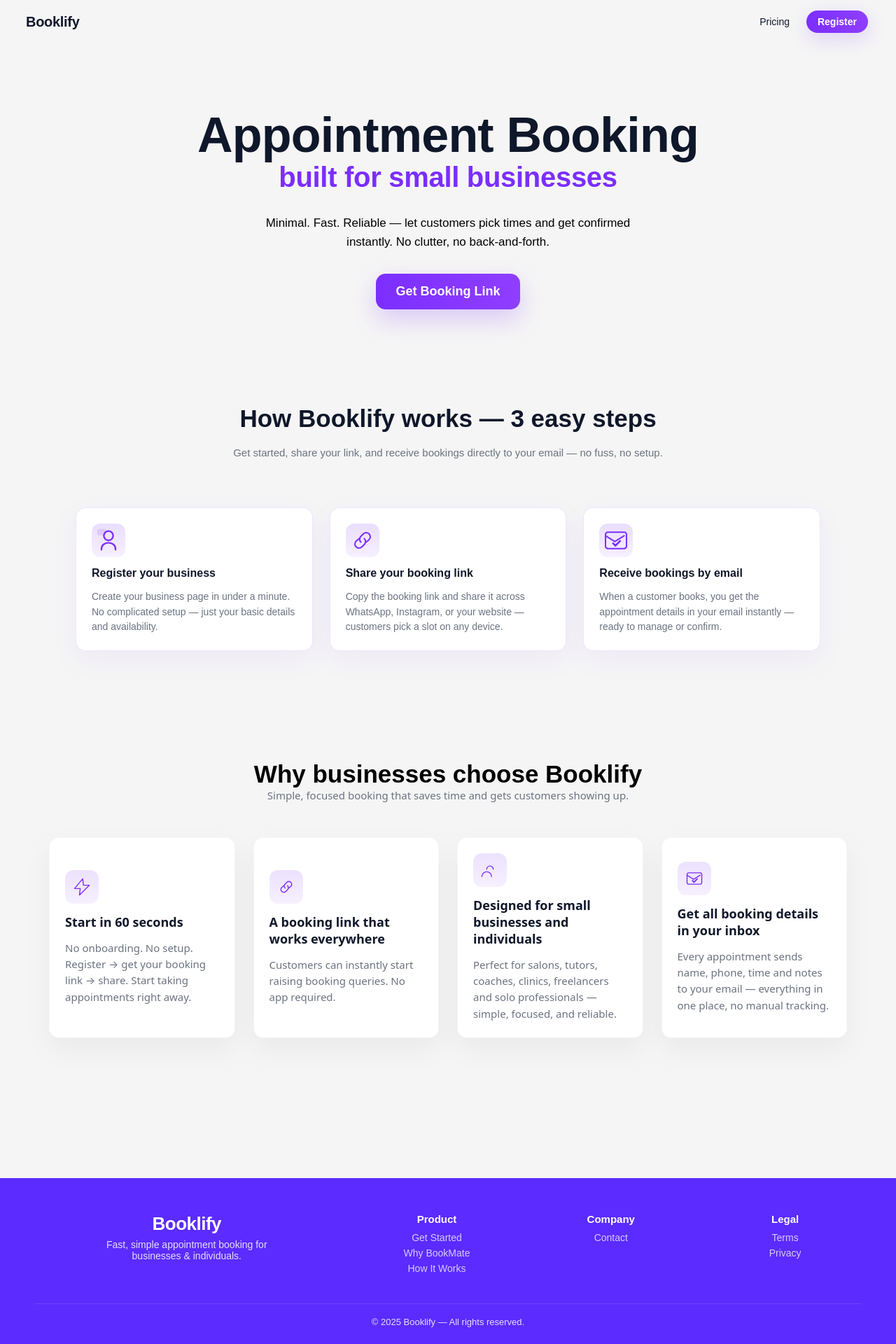
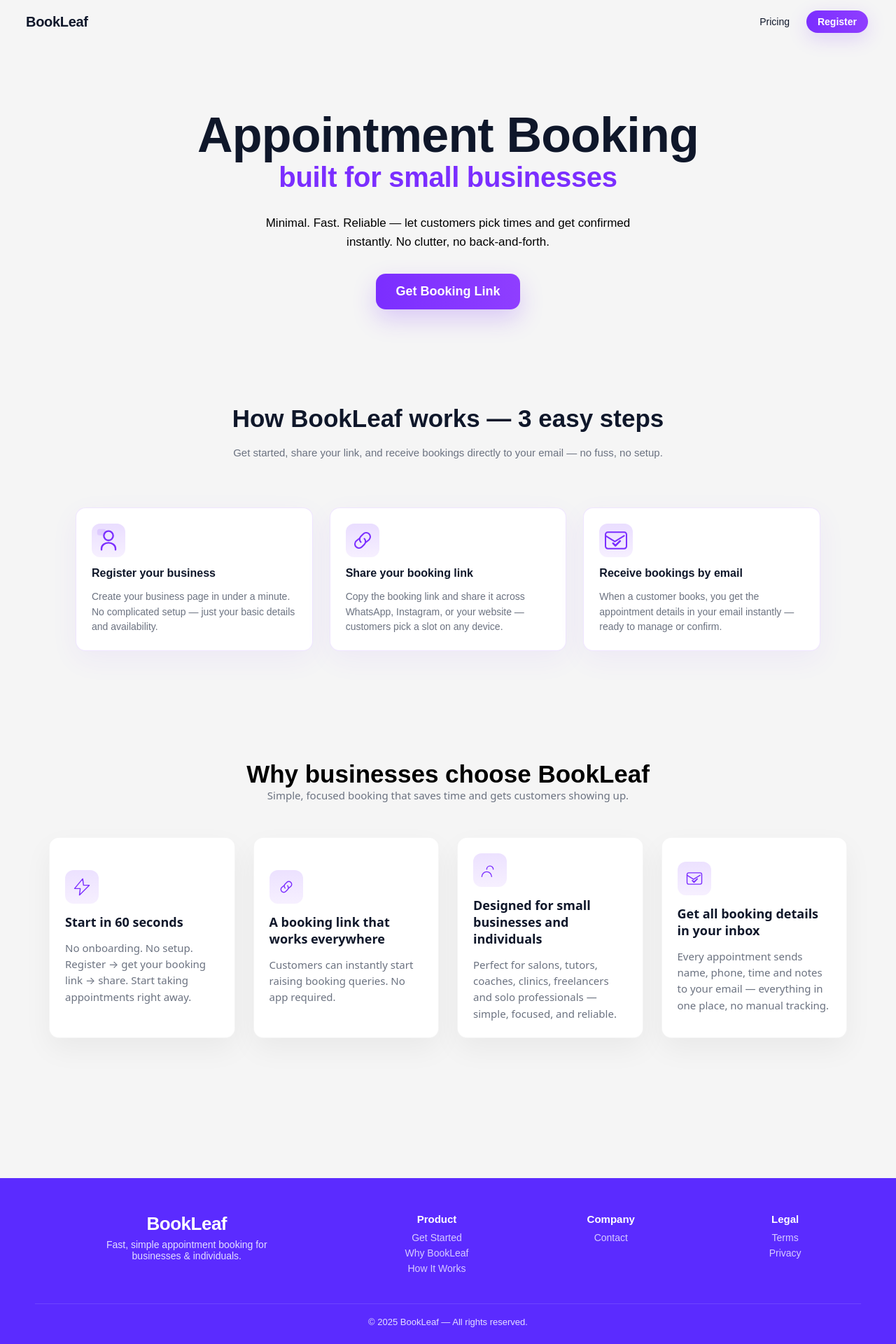
Before and after one commit to Ay-u-sh/bookleaf, a React (Vite) app in the folder frontend/: page / in a window 1280 px wide. Shown: the top 1920 px of the page at 70% size. Built offline with nearby package versions, Linux system fonts and the light colour scheme.

Commit message:
changed brand name

```diff
--- a/frontend/src/pages/LandingPage/components/FeatureHighlights.jsx
+++ b/frontend/src/pages/LandingPage/components/FeatureHighlights.jsx
@@ -57,7 +57,7 @@ export default function FeatureHighlights() {
     <section className="fh-root" aria-labelledby="fh-heading">
       <div className="fh-inner container">
         <div className="fh-header">
-          <h2 id="fh-heading" className="fh-heading">Why businesses choose Booklify</h2>
+          <h2 id="fh-heading" className="fh-heading">Why businesses choose BookLeaf</h2>
           <p className="fh-sub">Simple, focused booking that saves time and gets customers showing up.</p>
         </div>
 
--- a/frontend/src/pages/LandingPage/components/Footer.jsx
+++ b/frontend/src/pages/LandingPage/components/Footer.jsx
@@ -9,7 +9,7 @@ export default function Footer() {
         <div className="footer-grid">
           {/* Brand */}
           <div className="footer-brand">
-            <div className="footer-logo">Booklify</div>
+            <div className="footer-logo">BookLeaf</div>
             <p className="footer-tag">
               Fast, simple appointment booking for businesses & individuals.
             </p>
@@ -19,7 +19,7 @@ export default function Footer() {
           <div className="footer-links">
             <h4>Product</h4>
             <a href="/business">Get Started</a>
-            <a href="#">Why BookMate</a>
+            <a href="#">Why BookLeaf</a>
             <a href="#">How It Works</a>
           </div>
 
@@ -37,7 +37,7 @@ export default function Footer() {
 
         {/* Bottom */}
         <div className="footer-bottom">
-          © {new Date().getFullYear()} Booklify — All rights reserved.
+          © {new Date().getFullYear()} BookLeaf — All rights reserved.
         </div>
       </div>
     </footer>
--- a/frontend/src/pages/LandingPage/components/HowItWorks.jsx
+++ b/frontend/src/pages/LandingPage/components/HowItWorks.jsx
@@ -7,7 +7,7 @@ export default function HowItWorks() {
       <div className="howitworks-inner container">
 
         <h2 id="howitworks-heading" className="howitworks-title">
-          How Booklify works — 3 easy steps
+          How BookLeaf works — 3 easy steps
         </h2>
 
         <p className="howitworks-sub">
--- a/frontend/src/pages/components/Navbar.jsx
+++ b/frontend/src/pages/components/Navbar.jsx
@@ -9,7 +9,7 @@ export default function Navbar() {
 
         {/* Left : Brand */}
         <NavLink to="/" className="navbar-brand">
-          Booklify
+          BookLeaf
         </NavLink>
 
         {/* Right : Nav links */}
```
Also changed, not shown: 1 other file (tests, documents, lock files or other folders).
